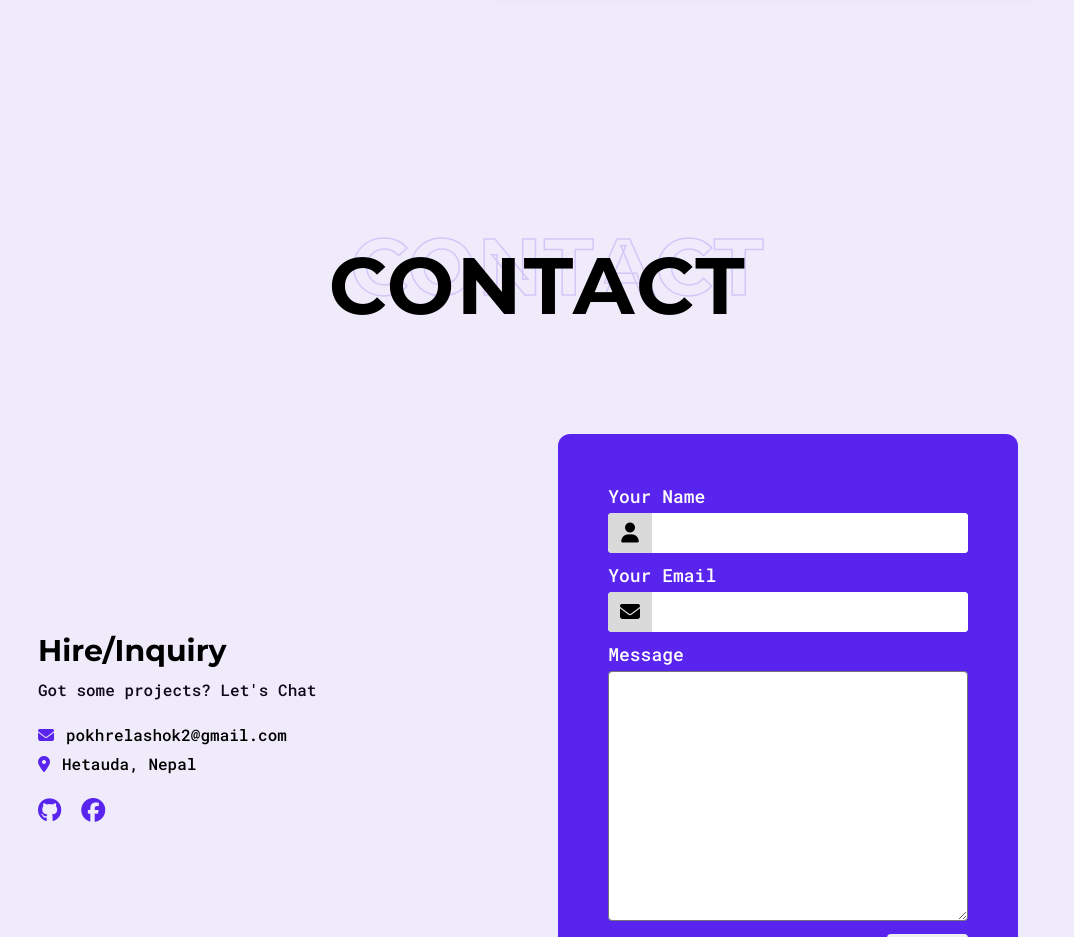
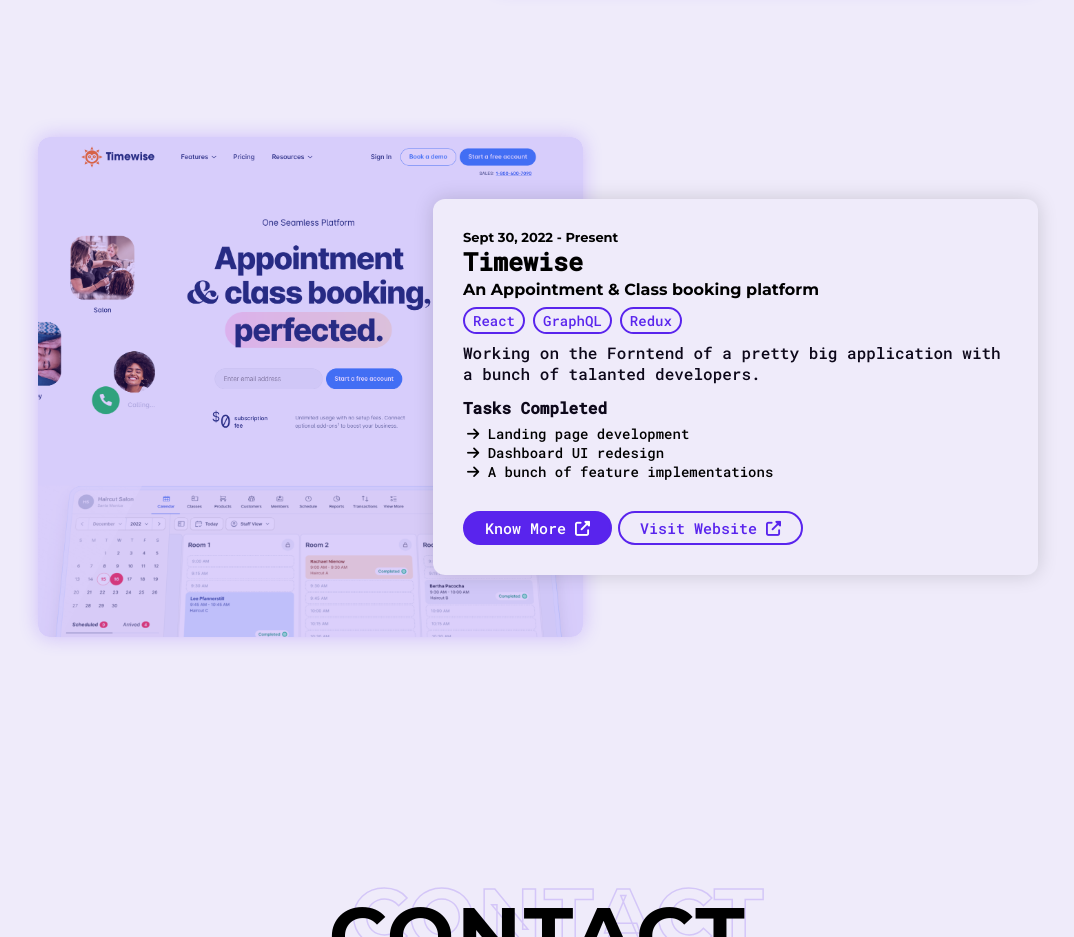
Before and after one commit to pokhrelashok/pokhrelashok.github.io, a SvelteKit app: page / in a window 1280 px wide. Shown: the part 9200-10137 px from the top of the page, without its empty margins (102-1176 px from the left). Built offline with nearby package versions, Linux system fonts and the light colour scheme.

Commit message:
Timewise added

```diff
--- a/src/routes/+page.svelte
+++ b/src/routes/+page.svelte
@@ -164,6 +164,23 @@
 				'Frontend application development'
 			],
 			repo: 'https://www.upwork.com/freelancers/~018a401af87ac143b9?p=1546304873584611328'
+		},
+		{
+			image: 'images/project-timewise.png',
+			duration: 'Sept 30, 2022 - Present',
+			title: 'Timewise',
+			subtitle: 'An Appointment & Class booking platform',
+			url: 'https://timewise.com',
+			tags: ['React', 'GraphQL', 'Redux'],
+			description: `<span>
+               Working on the Forntend of a pretty big application with a bunch of talanted developers.
+                </span>`,
+			tasks: [
+				'Landing page development',
+				'Dashboard UI redesign',
+				'A bunch of feature implementations'
+			],
+			repo: '#'
 		}
 	];
 	let events = [
```
Also changed, not shown: static/images/project-timewise.png (added).
